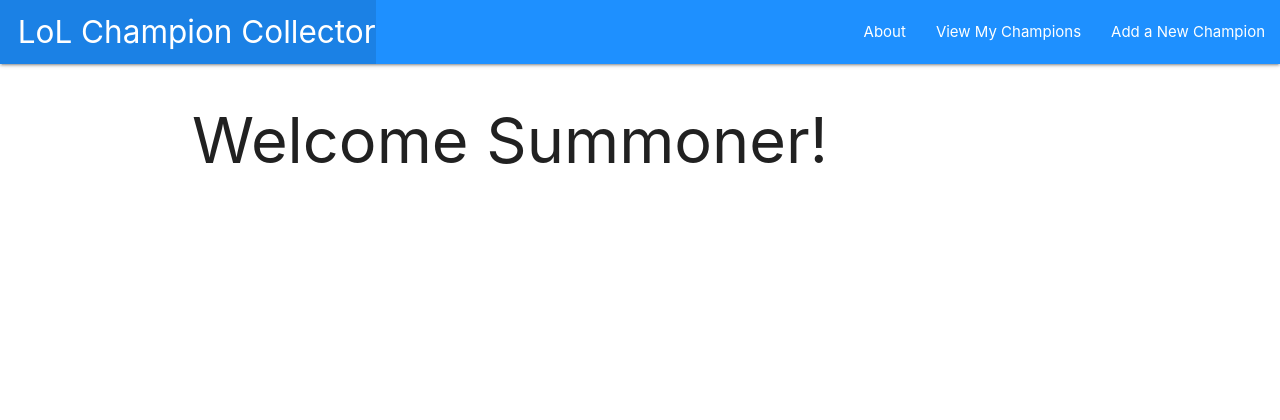
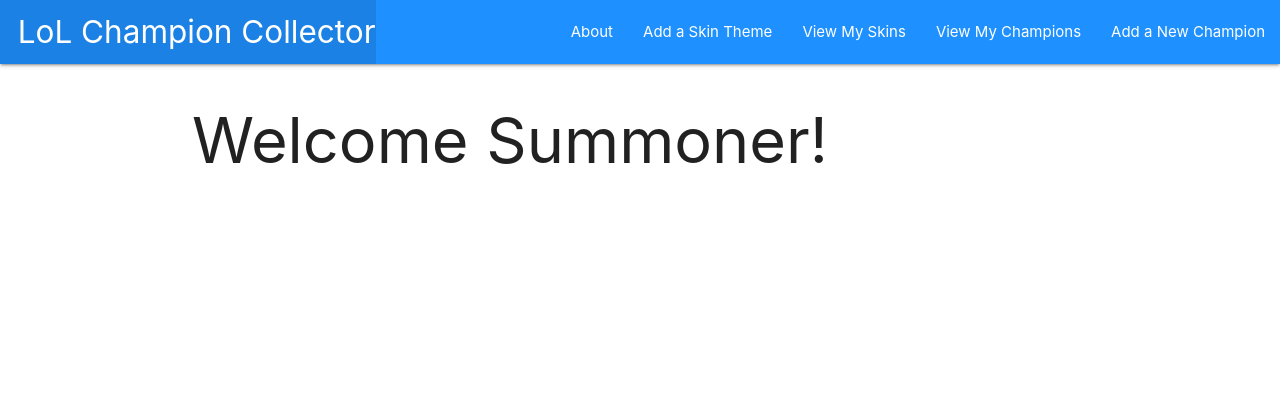
Before and after one commit to acvdoandrew/lol-champion-collector, a Django app: page / in a window 1280 px wide. Shown: the top 420 px of the page. Run offline with Django 4.2, Linux system fonts and the light colour scheme.

Commit message:
adds new nav urls to navbar

```diff
--- a/main_app/templates/base.html
+++ b/main_app/templates/base.html
@@ -28,8 +28,10 @@
           </ul>
           <ul class="right">
             <li><a href="{% url 'about' %}">About</a></li>
-            <li><a href="{% url 'champions_index'%}">View My Champions</a></li>
-            <li><a href="{% url 'champions_create'%}">Add a New Champion</a></li>
+            <li><a href="{% url 'skins_create' %}">Add a Skin Theme</a></li>
+            <li><a href="{% url 'skins_index' %}">View My Skins</a></li>
+            <li><a href="{% url 'champions_index' %}">View My Champions</a></li>
+            <li><a href="{% url 'champions_create' %}">Add a New Champion</a></li>
           </ul>
         </div>
       </nav>
```
